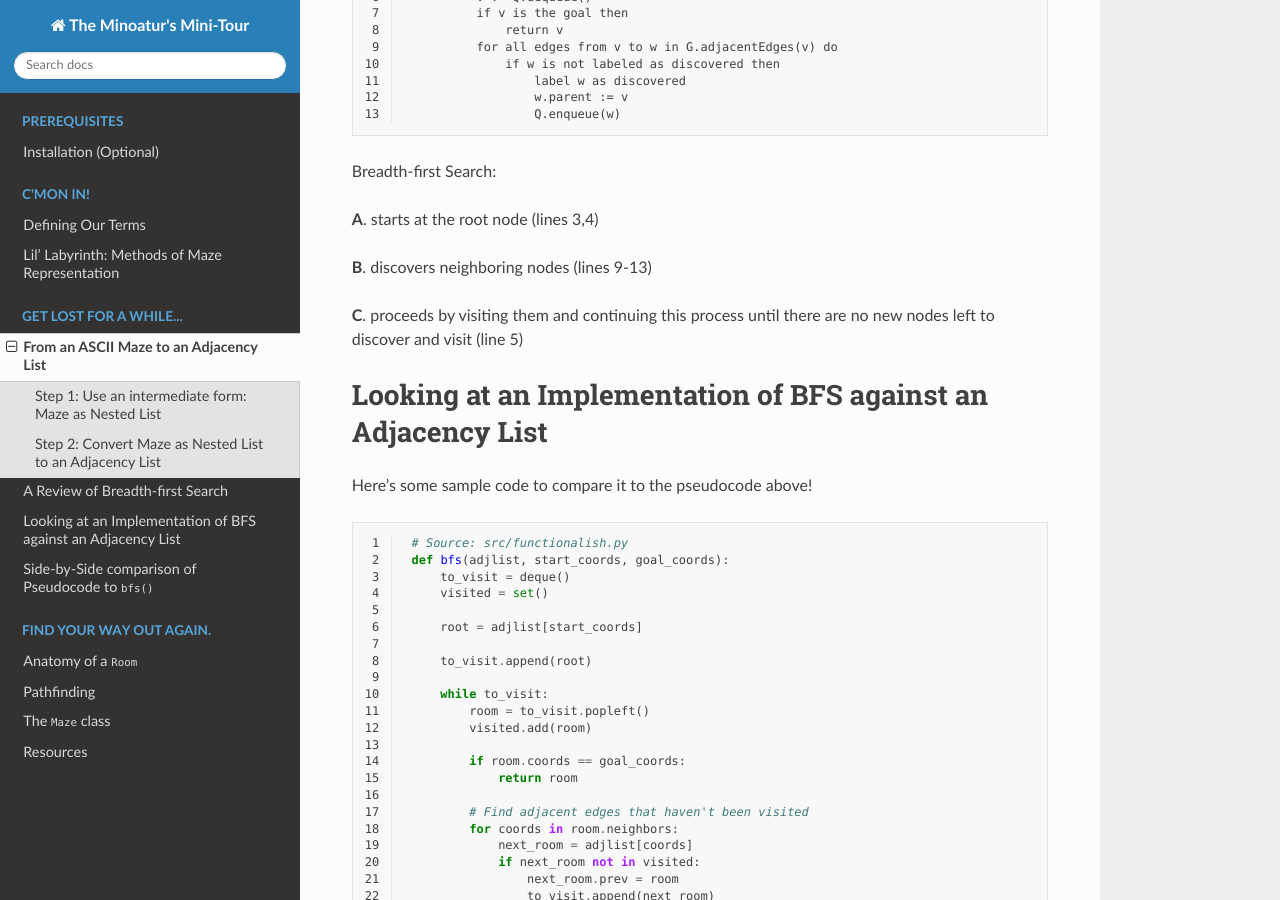
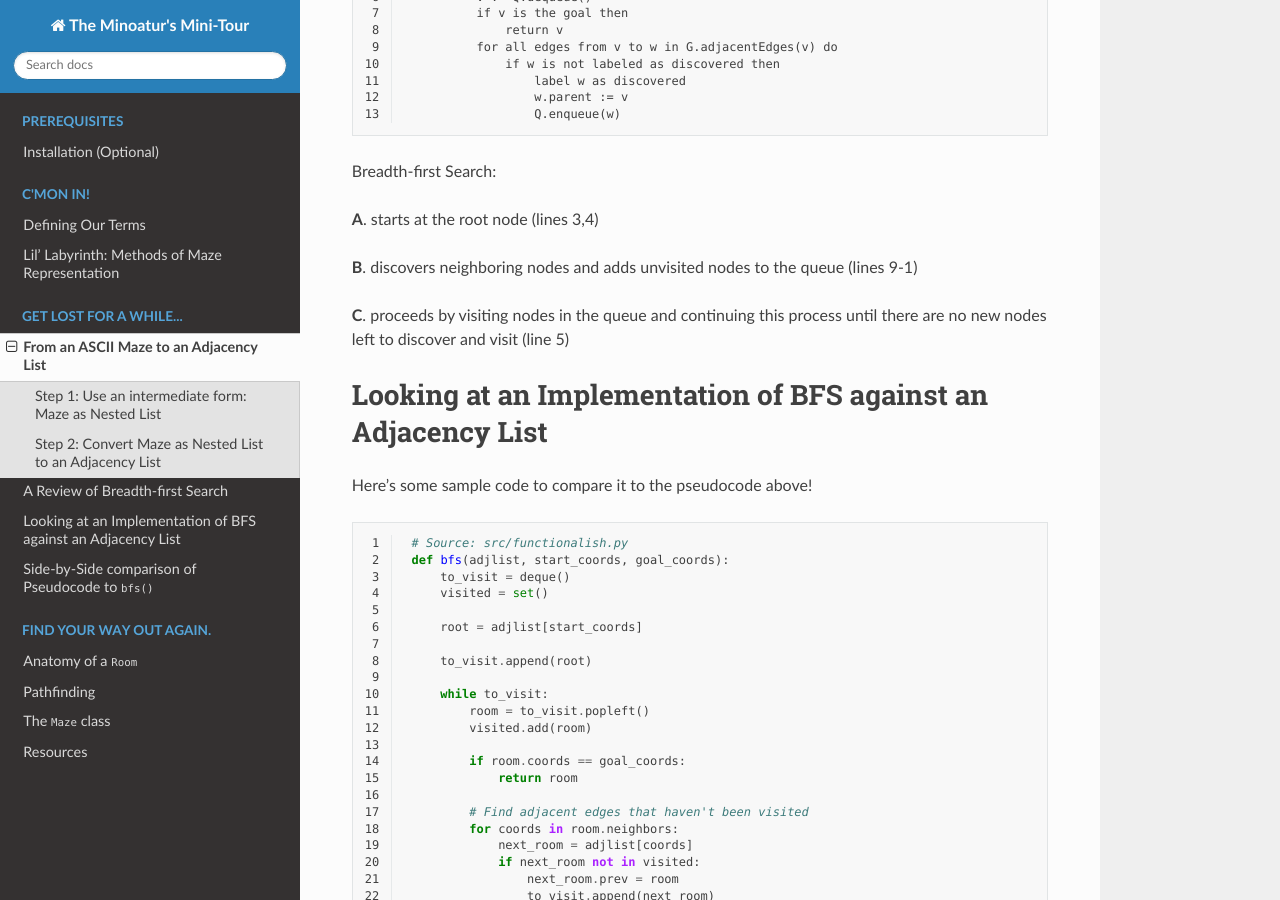
Before and after one commit to joedougherty/mazes, a Sphinx documentation site: the page built from docs/middle.rst, in a window 1280 px wide and 900 px high, scrolled down 2487 px. Built offline with Sphinx 7.4.7 and the Read the Docs theme 2.0.0, drawn with Linux system fonts in a browser that asks for light colours.

Commit message:
more BFS prose

```diff
--- a/docs/middle.rst
+++ b/docs/middle.rst
@@ -165,9 +165,9 @@ Breadth-first Search:
 
 **A**. starts at the root node (lines 3,4)
 
-**B**. discovers neighboring nodes (lines 9-13)
+**B**. discovers neighboring nodes and adds unvisited nodes to the queue (lines 9-1)
 
-**C**. proceeds by visiting them and continuing this process until there are no new nodes left to discover and visit (line 5)
+**C**. proceeds by visiting nodes in the queue and continuing this process until there are no new nodes left to discover and visit (line 5)
 
 
 .. _implementation:
```
Also changed, not shown: 5 other files.
